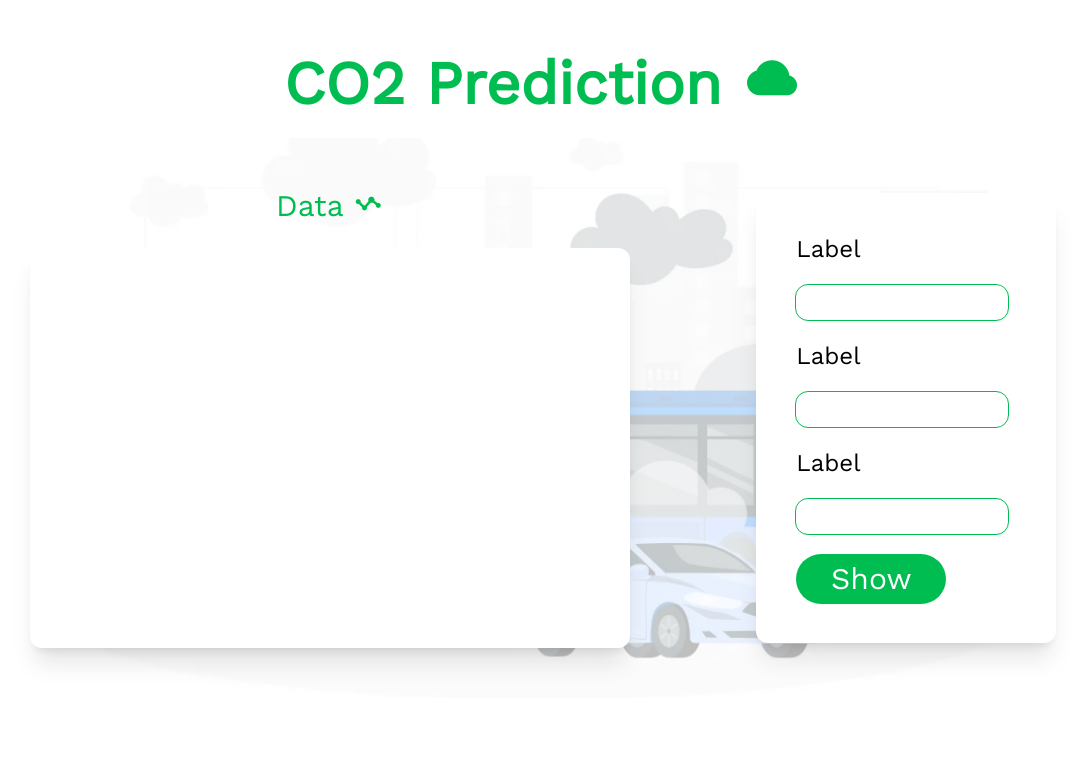
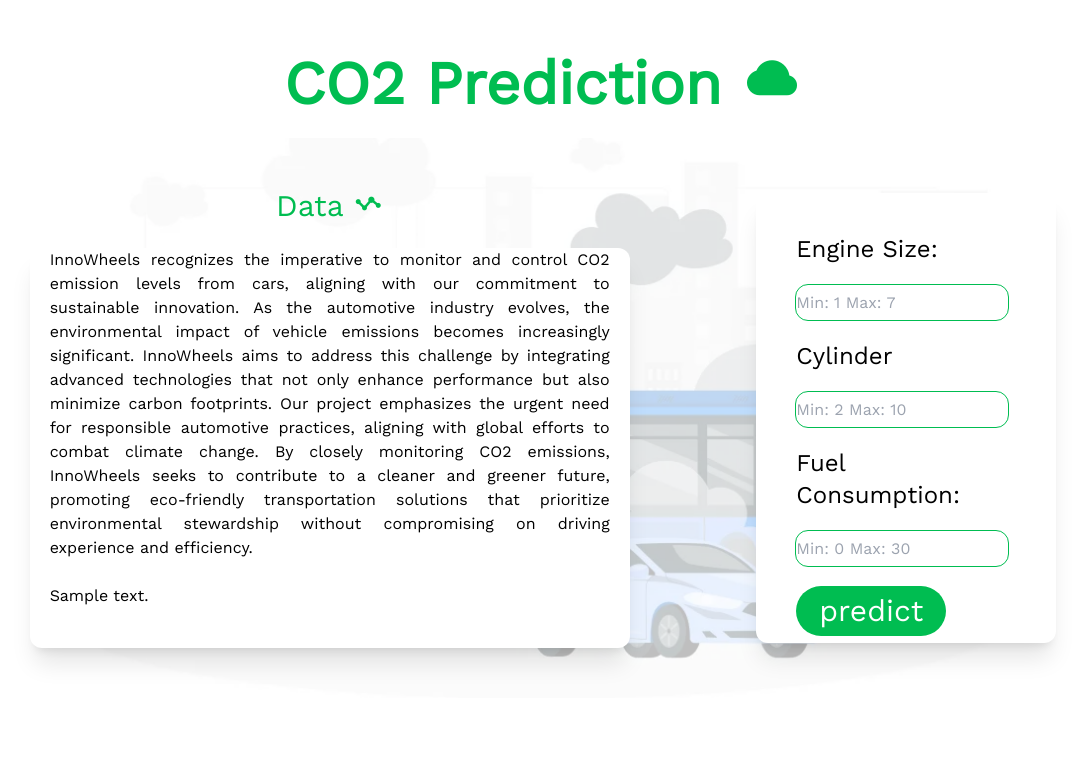
Before and after one commit to Arijitttt/Innovative-Project, a Flask app: template Innovative-Project/templates/prediction.html in a window 1280 px wide. Shown: the part 58-824 px from the top of the page, without its empty margins (97-1182 px from the left). Before the commit the page ends 726 px from the top, so only its background shows below. Run offline with Flask 3, Linux system fonts and the light colour scheme; the template is opened without the code that fills it: most values are stand-ins (such as "Sample title", 1, 10 or a date in 2020); parts of the project's set-up code (start-up, migrations or seed data) failed here and were passed over; some libraries are stand-ins or nearby versions.

Commit message:
CO2 prediction Complete

```diff
--- a/Innovative-Project/templates/prediction.html
+++ b/Innovative-Project/templates/prediction.html
@@ -1,24 +1,25 @@
 <!DOCTYPE html>
 <html lang="en">
   <head>
-    <meta charset="UTF-8">
-    <meta name="viewport" content="width=device-width, initial-scale=1.0">
+    <meta charset="UTF-8" />
+    <meta name="viewport" content="width=device-width, initial-scale=1.0" />
     <title>CO2 Prediction</title>
     <script src="https://cdn.tailwindcss.com"></script>
     <link
       href="https://unpkg.com/boxicons@2.1.4/css/boxicons.min.css"
       rel="stylesheet"
     />
+    <link rel="stylesheet" href="../static/style.css" />
   </head>
   <style>
-@import url('https://fonts.googleapis.com/css2?family=Work+Sans&display=swap');
+    @import url("https://fonts.googleapis.com/css2?family=Work+Sans&display=swap");
 
     * {
       max-width: 100vw;
       margin: 0;
       padding: 0;
       box-sizing: border-box;
-      font-family: 'Work Sans', sans-serif;
+      font-family: "Work Sans", sans-serif;
     }
     .mainBody {
       width: 100vw;
@@ -29,14 +30,15 @@
       background-size: contain;
       background-position: center;
       background-repeat: no-repeat;
-
     }
   </style>
   <body>
     <nav class="flex justify-between items-center m-6">
-        <div class="text-[20px] font-bold text-[#00BD51] cursor-pointer">INNO WHEELS</div>
+      <div class="text-[20px] font-bold text-[#00BD51] cursor-pointer">
+        INNO WHEELS
+      </div>
       <div class="text-[20px] font-bold">
-          <a href="/services" class=" hover:text-[#00BD51]">SERVICES</a>
+        <a href="/services" class="hover:text-[#00BD51]">SERVICES</a>
       </div>
 
       <div>
@@ -48,26 +50,72 @@
       </div>
     </nav>
     <div class="text-6xl font-semibold text-center py-6 text-[#00bd51]">
-        CO2 Prediction <i class='bx bxs-cloud' style='color:#00bd51' ></i>
+      CO2 Prediction <i class="bx bxs-cloud" style="color: #00bd51"></i>
     </div>
 
     <!-- data prediction -->
     <section class="mainBody flex flex-row justify-evenly items-center">
       <div class="flex flex-col justify-center items-center gap-6">
-          <div class="font-medium text-[#00bd51] text-3xl">Data <i class='bx bx-stats' style='color:#00bd51' ></i></div>
-          <div class="w-[600px] h-[400px] shadow-xl rounded-xl hover:scale-105 bg-white">
-              <!-- show the data here -->
+        <div class="font-medium text-[#00bd51] text-3xl">
+          Data <i class="bx bx-stats" style="color: #00bd51"></i>
+        </div>
+        <div
+          class="w-[600px] h-[400px] shadow-xl rounded-xl hover:scale-105 bg-white text-justify px-5"
+        >
+          InnoWheels recognizes the imperative to monitor and control CO2
+          emission levels from cars, aligning with our commitment to sustainable
+          innovation. As the automotive industry evolves, the environmental
+          impact of vehicle emissions becomes increasingly significant.
+          InnoWheels aims to address this challenge by integrating advanced
+          technologies that not only enhance performance but also minimize
+          carbon footprints. Our project emphasizes the urgent need for
+          responsible automotive practices, aligning with global efforts to
+          combat climate change. By closely monitoring CO2 emissions, InnoWheels
+          seeks to contribute to a cleaner and greener future, promoting
+          eco-friendly transportation solutions that prioritize environmental
+          stewardship without compromising on driving experience and efficiency.
+          <br><br>
+          <div class="decoration-double">{{prediction_text}}</div>
         </div>
       </div>
-        <div class="w-[300px] h-[450px] bg-white shadow-xl rounded-xl hover:scale-105 bg-white">
-          <form action="" class="flex flex-col m-6 p-4 justify-center items-start gap-5">
-              <label for="" class="text-2xl">Label</label>
-              <input type="text" name="" id="" class="outline outline-1 outline-[#00bd51] rounded-xl h-[35px]">
-              <label for="" class="text-2xl">Label</label>
-              <input type="text" name="" id="" class="outline outline-1 outline-[#00bd51] rounded-xl h-[35px]">
-              <label for="" class="text-2xl">Label</label>
-              <input type="text" name="" id="" class="outline outline-1 outline-[#00bd51] rounded-xl h-[35px]">
-              <button class="bg-[#00bd51] text-center text-3xl text-white w-[150px] h-[50px] rounded-full">Show</button>
+      <div
+        class="w-[300px] h-[450px] bg-white shadow-xl rounded-xl hover:scale-105 bg-white"
+      >
+        <form
+          action="{{url_for('prediction')}}"
+          method="POST"
+          class="flex flex-col m-6 p-4 justify-center items-start gap-5"
+        >
+          <label for="" class="text-2xl">Engine Size:</label>
+          <input
+            type="text"
+            name="a"
+            placeholder="Min: 1 Max: 7"
+            id=""
+            class="outline outline-1 outline-[#00bd51] rounded-xl h-[35px]"
+          />
+          <label for="" class="text-2xl">Cylinder</label>
+          <input
+            type="text"
+            name="b"
+            placeholder="Min: 2 Max: 10"
+            id=""
+            class="outline outline-1 outline-[#00bd51] rounded-xl h-[35px]"
+          />
+          <label for="" class="text-2xl">Fuel Consumption: </label>
+          <input
+            type="text"
+            name="c"
+            placeholder="Min: 0 Max: 30"
+            id=""
+            class="outline outline-1 outline-[#00bd51] rounded-xl h-[35px]"
+          />
+          <input
+            type="submit"
+            value="predict"
+            class="bg-[#00bd51] text-center text-3xl text-white w-[150px] h-[50px] rounded-full"
+          />
+          <!-- <button class="bg-[#00bd51] text-center text-3xl text-white w-[150px] h-[50px] rounded-full">Show</button> -->
         </form>
       </div>
     </section>
--- a/Innovative-Project/test.py
+++ b/Innovative-Project/test.py
@@ -1,5 +1,9 @@
-from flask import Flask, render_template,jsonify,redirect
+from flask import Flask, render_template,jsonify,redirect,request
 from flask_cors import CORS
+import pickle
+import numpy as np
+
+model = pickle.load(open('co2Model.pkl', 'rb'))
 app = Flask(__name__)
 CORS(app)
 
@@ -32,5 +36,14 @@ def services():
 def landingred():
     return redirect('/services')
 
+@app.route('/prediction', methods=['POST'])
+def predict():
+    data1 = float(request.form['a'])
+    data2 = float(request.form['b'])
+    data3 = float(request.form['c'])
+    arr = np.array([[data1, data2, data3]])
+    pred = model.predict(arr)
+    return render_template("prediction.html", prediction_text = "The Carbon Emission of Car is %2d kt" %(pred))
 
-app.run(debug=True)
+if __name__=="__main__":
+    app.run(debug=True)
```
Also changed, not shown: 1 other file. Lines whose indentation alone changed are shown as unchanged.
